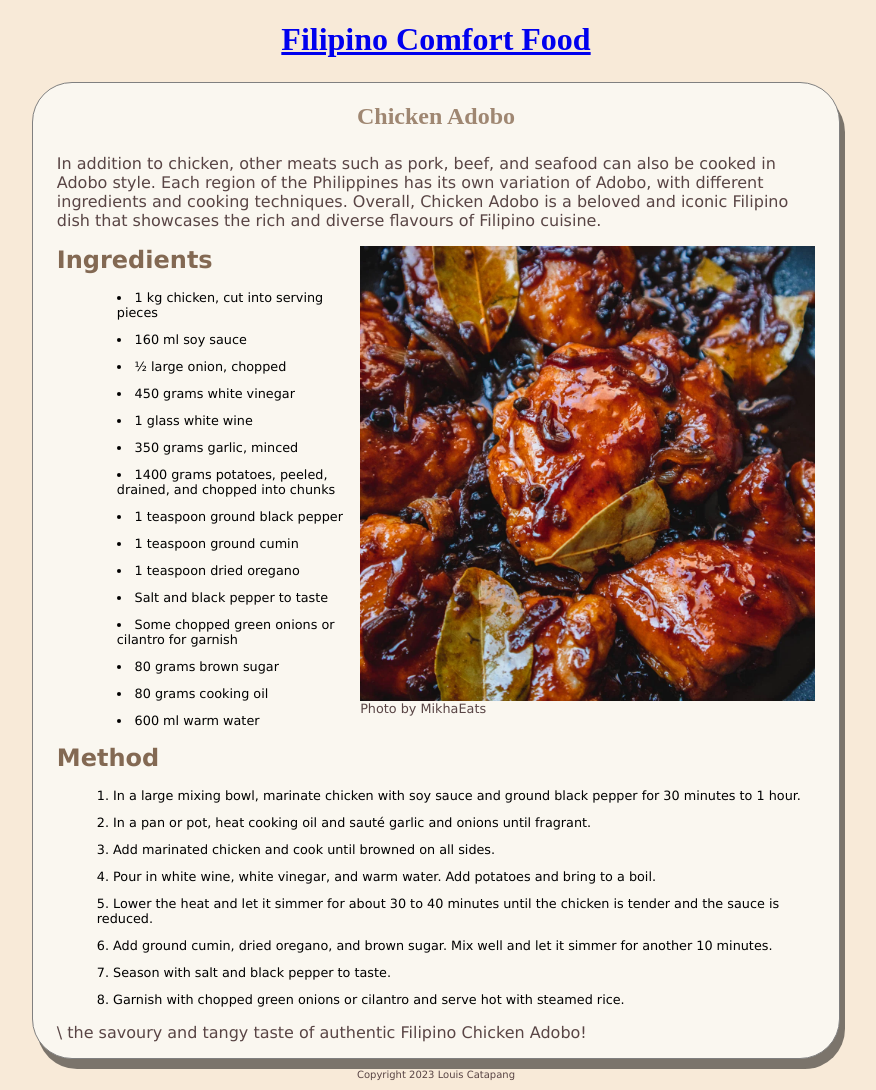
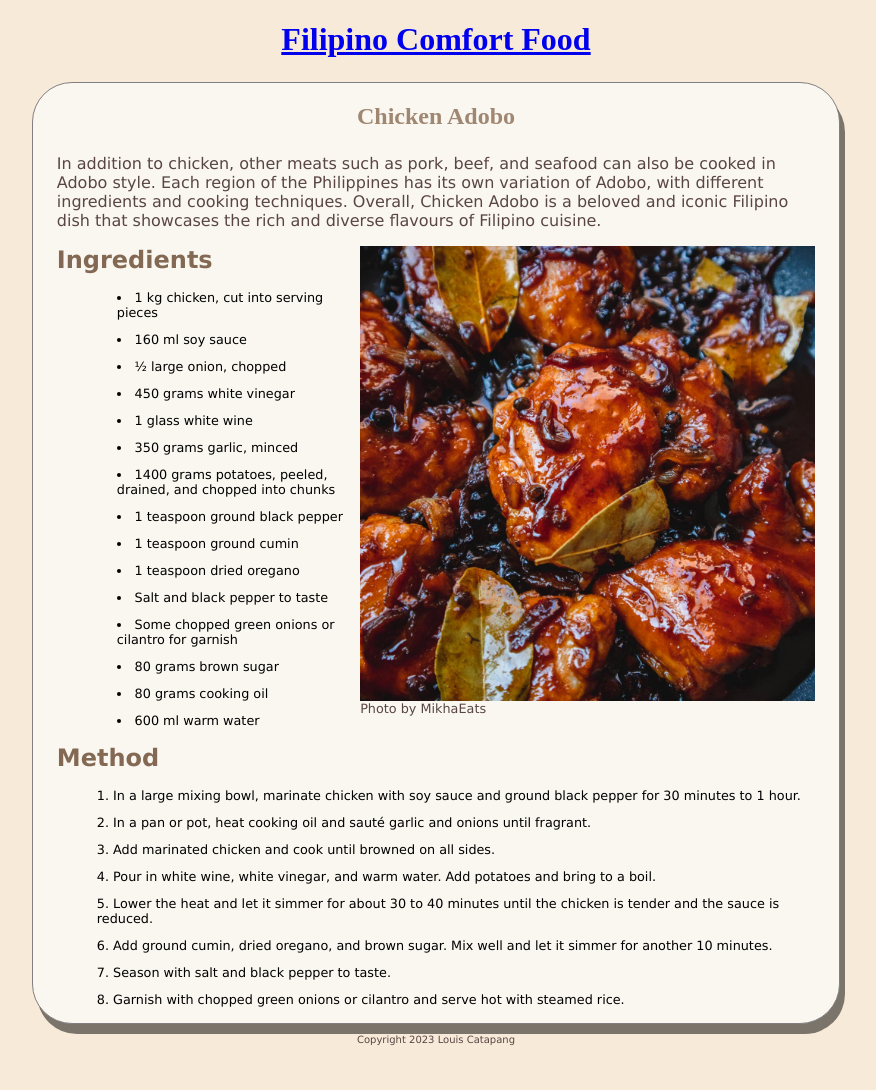
Before and after one commit to Loohwis/Recipe1, a Jekyll site: the page built from _recipes/recipe1.md, in a window 1280 px wide. Shown: the whole page, without its empty margins (204-1080 px from the left). Built offline with Jekyll 4.4.1, drawn with Linux system fonts in a browser that asks for light colours; after the commit the page ends 1055 px from its top, so only the background shows below that.

Commit message:
Update Recipe “recipe1”

```diff
--- a/_recipes/recipe1.md
+++ b/_recipes/recipe1.md
@@ -36,6 +36,4 @@ In addition to chicken, other meats such as pork, beef, and seafood can also be
 5. Lower the heat and let it simmer for about 30 to 40 minutes until the chicken is tender and the sauce is reduced.
 6. Add ground cumin, dried oregano, and brown sugar. Mix well and let it simmer for another 10 minutes.
 7. Season with salt and black pepper to taste.
-8. Garnish with chopped green onions or cilantro and serve hot with steamed rice. ﻿
-
-\    the savoury and tangy taste of authentic Filipino Chicken Adobo!
+8. Garnish with chopped green onions or cilantro and serve hot with steamed rice.
```
